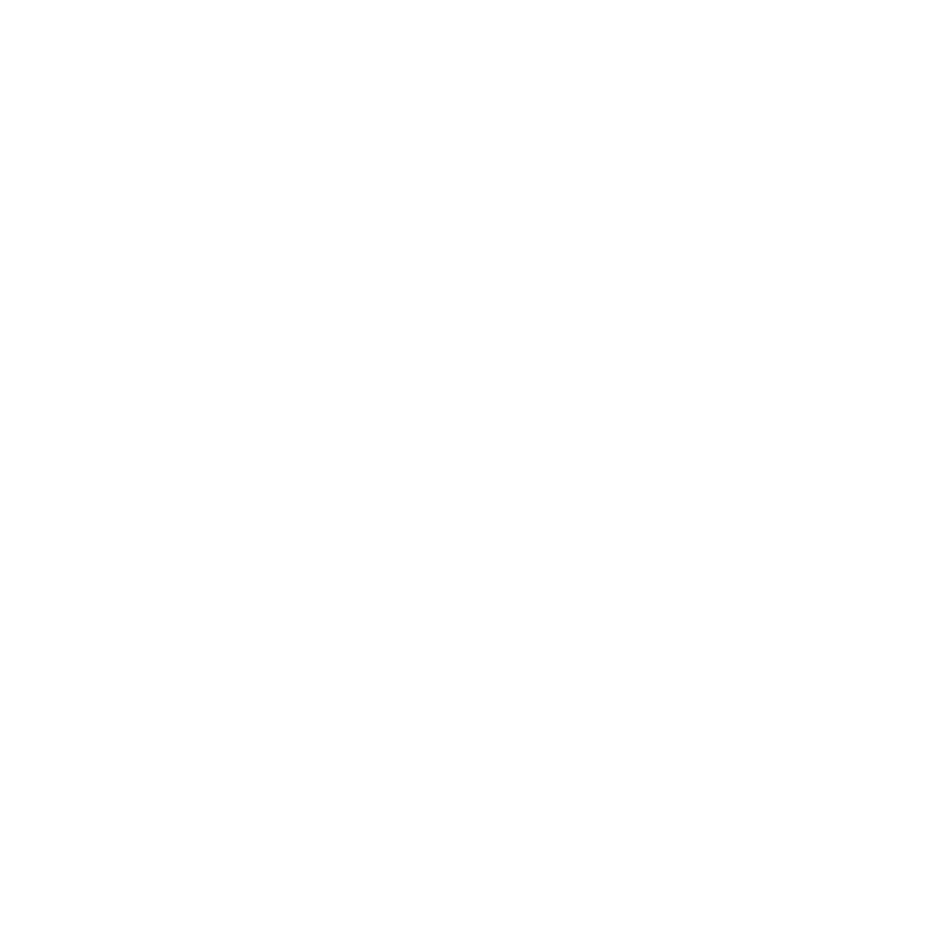
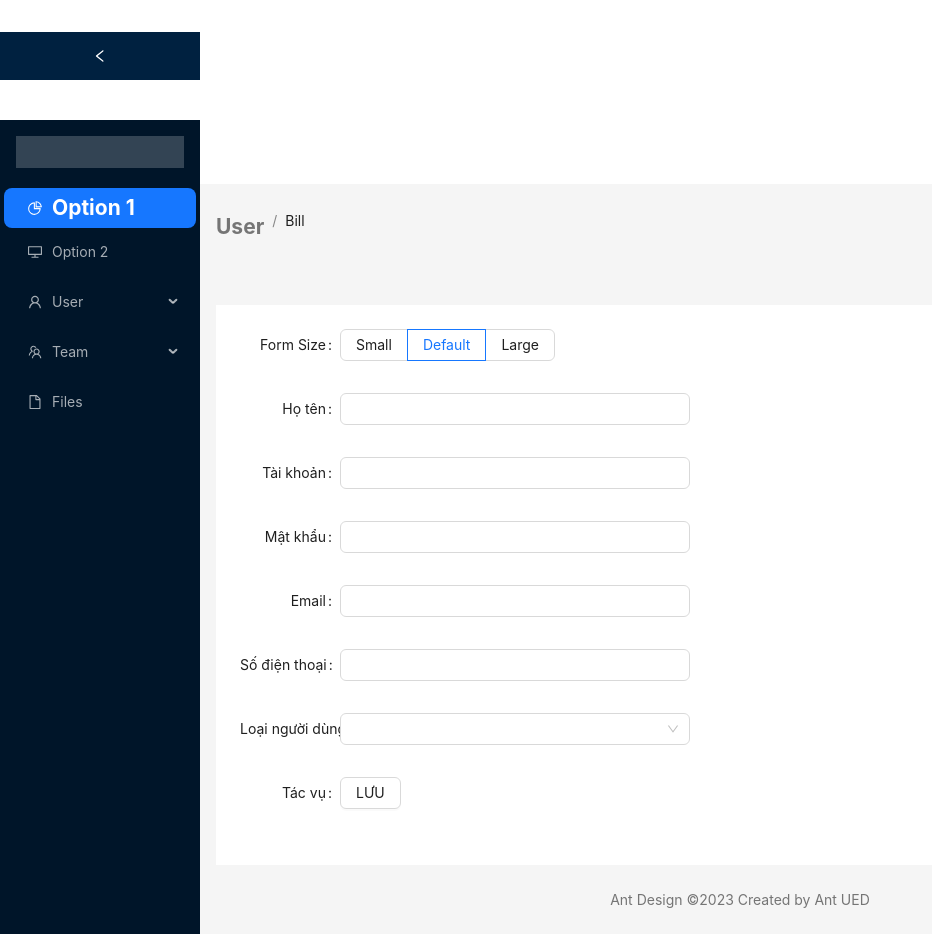
Before and after one commit to NhatMinh30994/BC36_Capstone_ReactJs, a React (Create React App) app: page /admin/user-management/add in a window 1280 px wide. Before the commit this address had no page. Shown: the part 720-1654 px from the top of the page, without its empty margins (0-932 px from the left). Before the commit the page ends 840 px from the top, so only its background shows below. Built offline with nearby package versions, Linux system fonts and the light colour scheme; sample sign-in values are in the browser's storage; a web font is replaced by a local one.

Commit message:
danh sách user

```diff
--- /dev/null
+++ b/src/hooks/useUserList.jsx
@@ -0,0 +1,23 @@
+import { useContext, useEffect, useState } from "react";
+import { LoadingContext } from "../contexts/loading/LoadingContext";
+import { fetchUserListApi } from "../services/userManagement";
+
+export const useUserList = () => {
+  const [userList, setUserList] = useState([]);
+  const [_, setLoadingState] = useContext(LoadingContext);
+
+  useEffect(() => {
+    getUserList();
+  }, []);
+
+  const getUserList = async () => {
+    setLoadingState({ isLoading: true });
+
+    const result = await fetchUserListApi();
+
+    setUserList(result.data.content);
+    setLoadingState({ isLoading: false });
+  };
+
+  return userList;
+};
--- a/src/pages/movie-management/MovieManagement.jsx
+++ b/src/pages/movie-management/MovieManagement.jsx
@@ -1,5 +1,5 @@
 import React from "react";
-import { Button, notification, Space, Table, Tag } from "antd";
+import { Button, notification, Space, Table, Tag, Input } from "antd";
 import { useMovieList } from "hooks/useMovieList";
 import { formatDate } from "utils";
 import { useNavigate } from "react-router-dom";
@@ -8,7 +8,9 @@
   CalendarOutlined,
   DeleteOutlined,
   EditOutlined,
+  SearchOutlined,
 } from "@ant-design/icons";
+const { Search } = Input;
 
 export default function MovieManagement() {
   const movieList = useMovieList();
@@ -81,15 +83,23 @@
       },
     },
   ];
-
+  const onSearch = (value) => console.log(value);
   return (
     <div>
+      <h2>Quản lý phim</h2>
       <Button
         onClick={() => navigate("/admin/movie-management/add")}
         className="mb-4"
       >
         THÊM PHIM
       </Button>
+      <Search
+        className="mb-3"
+        placeholder="input search text"
+        enterButton={<SearchOutlined />}
+        size="large"
+        onSearch={onSearch}
+      />
       <Table columns={columns} dataSource={movieList} />;
     </div>
   );
--- /dev/null
+++ b/src/pages/user-form/UserForm.jsx
@@ -0,0 +1,66 @@
+import React from "react";
+import { Button, Form, Input, Radio, Select } from "antd";
+import { useState } from "react";
+
+export default function UserForm() {
+  const [componentSize, setComponentSize] = useState("default");
+  const onFormLayoutChange = ({ size }) => {
+    setComponentSize(size);
+  };
+  return (
+    <Form
+      labelCol={{
+        span: 4,
+      }}
+      wrapperCol={{
+        span: 14,
+      }}
+      layout="horizontal"
+      initialValues={{
+        size: componentSize,
+        hoTen: "",
+        taiKhoan: "",
+        matKhau: "",
+        email: "",
+        soDt: "",
+        maLoaiNguoiDung: "",
+      }}
+      onValuesChange={onFormLayoutChange}
+      size={componentSize}
+      style={{
+        maxWidth: 600,
+      }}
+    >
+      <Form.Item label="Form Size" name="size">
+        <Radio.Group>
+          <Radio.Button value="small">Small</Radio.Button>
+          <Radio.Button value="default">Default</Radio.Button>
+          <Radio.Button value="large">Large</Radio.Button>
+        </Radio.Group>
+      </Form.Item>
+      <Form.Item label="Họ tên" name="hoTen">
+        <Input />
+      </Form.Item>
+      <Form.Item label="Tài khoản" name="taiKhoan">
+        <Input />
+      </Form.Item>
+      <Form.Item label="Mật khẩu" name="matKhau">
+        <Input />
+      </Form.Item>
+      <Form.Item label="Email" name="email">
+        <Input />
+      </Form.Item>
+      <Form.Item label="Số điện thoại" name="soDT">
+        <Input />
+      </Form.Item>
+      <Form.Item label="Loại người dùng" name="maLoaiNguoiDung">
+        <Select>
+          <Select.Option value="demo">Demo</Select.Option>
+        </Select>
+      </Form.Item>
+      <Form.Item label="Tác vụ">
+        <Button htmlType="submit">LƯU</Button>
+      </Form.Item>
+    </Form>
+  );
+}
--- /dev/null
+++ b/src/pages/user-management/UserManagement.jsx
@@ -0,0 +1,90 @@
+import React from "react";
+import { Button, Table } from "antd";
+import { Input, Space } from "antd";
+import {
+  DeleteOutlined,
+  EditOutlined,
+  SearchOutlined,
+} from "@ant-design/icons";
+import { useUserList } from "hooks/useUserList";
+import { useNavigate } from "react-router-dom";
+const { Search } = Input;
+
+export default function UserManagement() {
+  const userList = useUserList();
+  const navigate = useNavigate();
+
+  const columns = [
+    {
+      title: "Tài khoản",
+      dataIndex: "taiKhoan",
+      key: "1",
+    },
+    {
+      title: "Họ tên",
+      dataIndex: "hoTen",
+      key: "2",
+    },
+    {
+      title: "Email",
+      dataIndex: "email",
+      key: "3",
+    },
+    {
+      title: "Số điện thoại",
+      dataIndex: "soDT",
+      key: "4",
+    },
+    {
+      title: "Mật khẩu",
+      dataIndex: "matKhau",
+      key: "5",
+    },
+    {
+      title: "Loại người dùng",
+      dataIndex: "maLoaiNguoiDung",
+      key: "5",
+    },
+
+    {
+      title: "Hành động",
+      key: "7",
+      render: (text) => {
+        return (
+          <div style={{ display: "flex" }}>
+            <EditOutlined
+              style={{ color: "blue", fontSize: 20, marginRight: 3 }}
+              onClick={() =>
+                navigate(`/admin/user-management/edit/${text.taiKhoan}`)
+              }
+            />
+            <DeleteOutlined
+              style={{ color: "red", fontSize: 20, marginRight: 3 }}
+            />
+          </div>
+        );
+      },
+    },
+  ];
+
+  const onSearch = (value) => console.log(value);
+  return (
+    <div>
+      <h2>Quản lý người dùng</h2>
+      <Button
+        onClick={() => navigate("/admin/user-management/add")}
+        className="mb-4"
+      >
+        THÊM NGƯỜI DÙNG
+      </Button>
+      <Search
+        className="mb-3"
+        placeholder="input search text"
+        enterButton={<SearchOutlined />}
+        size="large"
+        onSearch={onSearch}
+      />
+      <Table columns={columns} dataSource={userList} />;
+    </div>
+  );
+}
--- /dev/null
+++ b/src/services/userManagement.js
@@ -0,0 +1,9 @@
+import { axiosRequest } from "configs/axios.config";
+import { GROUP_ID } from "constants";
+
+export const fetchUserListApi = () => {
+  return axiosRequest({
+    url: `/QuanLyNguoiDung/LayDanhSachNguoiDung?MaNhom=${GROUP_ID}`,
+    method: "GET",
+  });
+};
```
Also changed, not shown: src/routes/Router.jsx (+10 -0 lines).
